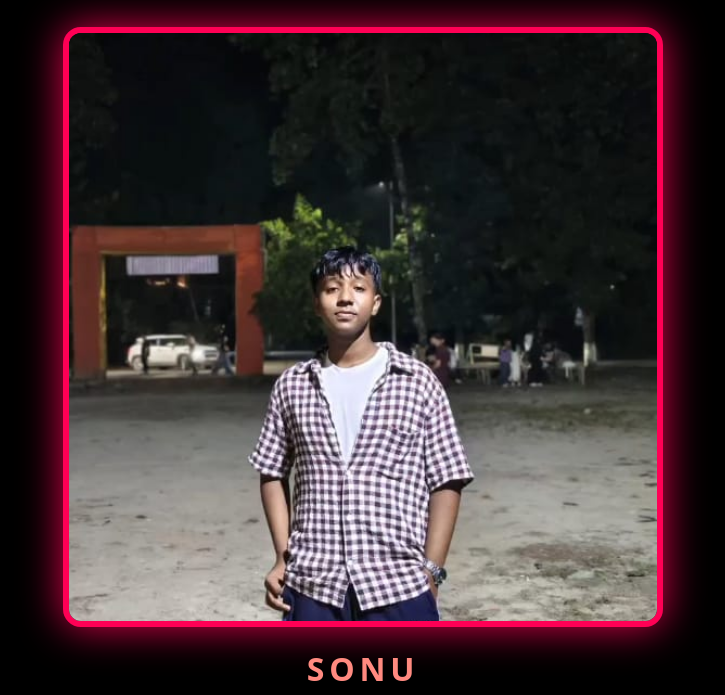
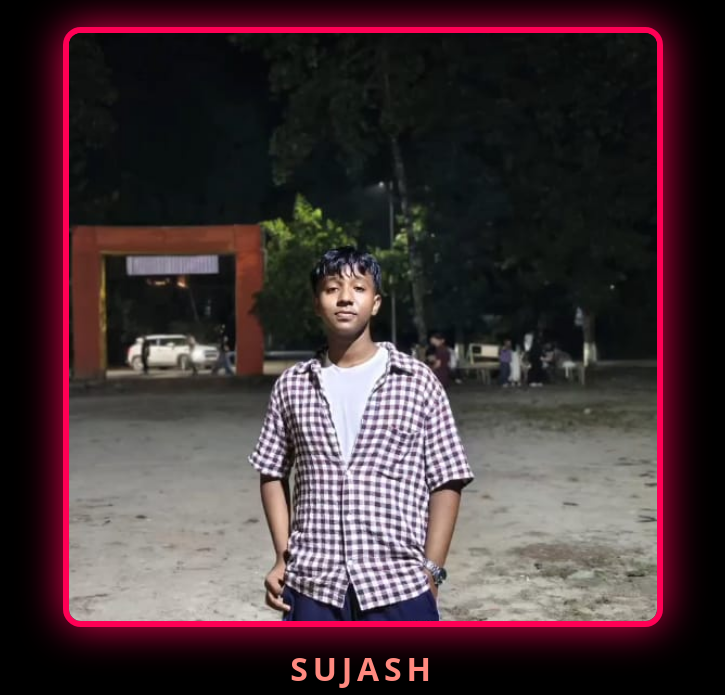
Before and after one commit to guest7mode-dotcom/Elite-bot, a plain HTML site: page sonu.html in a window 1280 px wide. Shown: the part 105-800 px from the top of the page, without its empty margins (277-1002 px from the left). Drawn offline with Linux system fonts and the light colour scheme.

Commit message:
Update sonu.html

```diff
--- a/sonu.html
+++ b/sonu.html
@@ -84,6 +84,6 @@
     <img src="sujash.jpg" alt="Prank image">
   </div>
 
-  <div class="name">sonu</div>
+  <div class="name">SUJASH</div>
 </body>
 </html>
```
